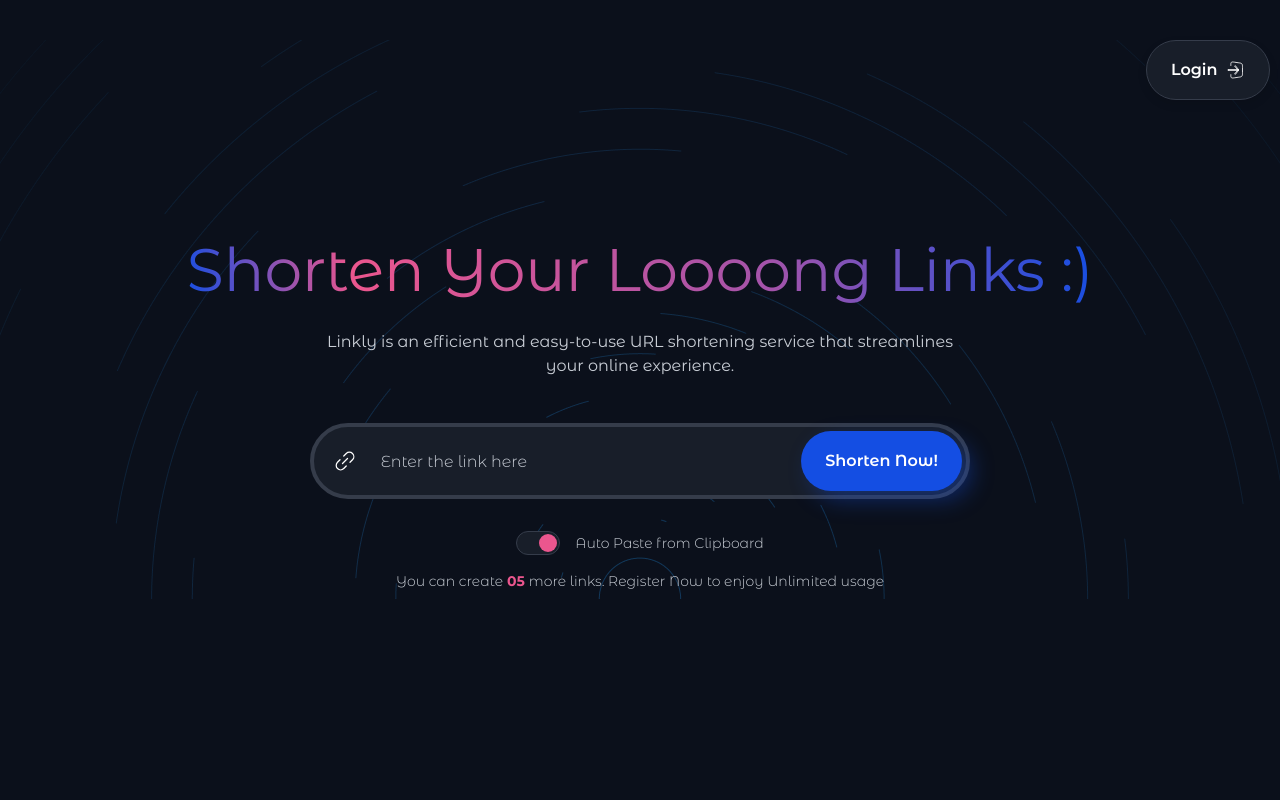
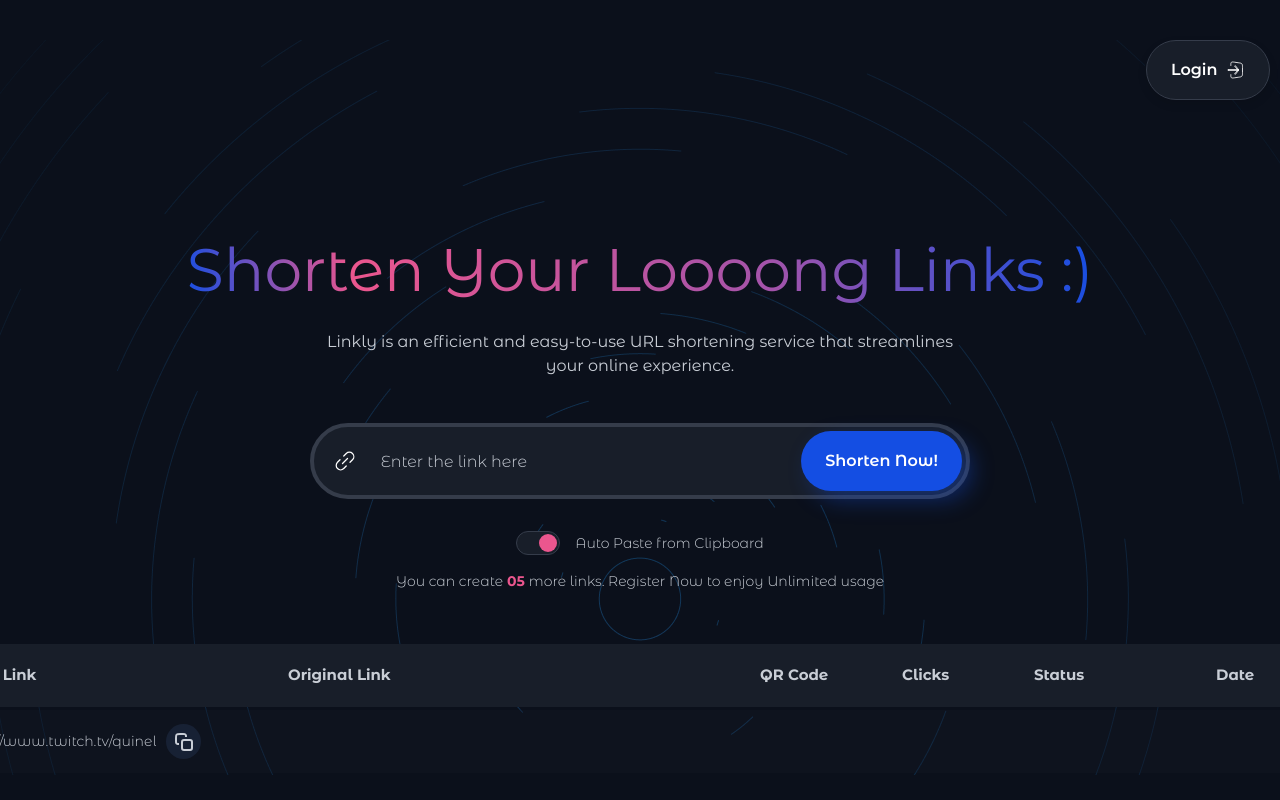
Before and after one commit to Dream-Team-Coders/linkly, a React (Create React App) app: page / in a window 1280 px wide. Shown: the top 800 px of the page. Built offline with nearby package versions, Linux system fonts and the light colour scheme.

Commit message:
🚧 Links List component started

```diff
--- /dev/null
+++ b/src/components/linksList/LinksList.module.scss
@@ -0,0 +1,59 @@
+.list {
+  margin-top: 40px;
+
+  &_row {
+    margin-top: 3px;
+    background-color: rgba(24, 30, 41, 0.22);
+    padding: 0 25px;
+    width: 1420px;
+    display: grid;
+    grid-template-columns: 260px 400px 70px 60px 110px 110px;
+    grid-template-rows: 63px;
+    justify-content: space-between;
+    align-items: center;
+    white-space: nowrap;
+    color: var(--light);
+
+    &:first-of-type {
+      border-radius: 10px 10px 0 0;
+      background-color: var(--grey);
+    }
+
+    > th,
+    td {
+      display: flex;
+      flex-direction: row;
+      align-items: center;
+      gap: 10px;
+      text-align: left;
+      font-size: 15px;
+
+      .link__short {
+        max-width: 200px;
+        overflow: hidden;
+        transition: color 0.5s;
+
+        &:hover {
+          color: var(--primary--pink);
+        }
+      }
+
+      .icon {
+        display: flex;
+        width: 35px;
+        height: 35px;
+        justify-content: center;
+        align-items: center;
+        border-radius: 100%;
+        background: rgba(28, 40, 63, 0.69);
+        cursor: pointer;
+      }
+    }
+
+    > td {
+      font-size: 14px;
+      font-style: normal;
+      font-weight: 300;
+    }
+  }
+}
--- /dev/null
+++ b/src/components/linksList/LinksList.tsx
@@ -0,0 +1,37 @@
+import React from 'react';
+import styles from './LinksList.module.scss';
+import Icon from 'shared/Icon';
+
+export const LinksList = () => {
+  return (
+    <table className={styles.list}>
+      <tr className={styles.list_row}>
+        <th>Short Link</th>
+        <th>Original Link</th>
+        <th>QR Code</th>
+        <th>Clicks</th>
+        <th>Status</th>
+        <th>Date</th>
+      </tr>
+      <tr className={styles.list_row}>
+        <td>
+          <a
+            href='https://www.twitch.tv/quinella_admin'
+            className={styles.link__short}
+            rel='noreferrer'
+            target='_blank'
+          >
+            https://www.twitch.tv/quinella_admin
+          </a>
+          <span className={styles.icon}>
+            <Icon.CopyIcon
+              stroke='#C9CED6'
+              width={24}
+              height={24}
+            />
+          </span>
+        </td>
+      </tr>
+    </table>
+  );
+};
--- a/src/pages/HomePage.tsx
+++ b/src/pages/HomePage.tsx
@@ -1,6 +1,7 @@
 import React from 'react';
 import styles from './HomePage.module.scss';
 import { InputGroup } from 'components/inputGroup/InputGroup';
+import { LinksList } from 'components/linksList/LinksList';
 
 export const HomePage = () => {
   return (
@@ -11,6 +12,7 @@
         streamlines your online experience.
       </p>
       <InputGroup />
+      <LinksList />
     </div>
   );
 };
--- a/src/shared/Icon.tsx
+++ b/src/shared/Icon.tsx
@@ -1,9 +1,11 @@
 import { ReactComponent as LinkIcon } from 'assets/icons/link.svg';
 import { ReactComponent as SignInIcon } from 'assets/icons/sign-in.svg';
+import { ReactComponent as CopyIcon } from 'assets/icons/copy.svg';
 
 const Icon = {
   LinkIcon,
   SignInIcon,
+  CopyIcon,
 };
 
 export default Icon;
--- a/src/styles/index.scss
+++ b/src/styles/index.scss
@@ -52,6 +52,11 @@
   list-style: none;
 }
 
+a {
+  text-decoration: none;
+  color: inherit;
+}
+
 /* Элементы a, у которых нет класса, сбрасываем до дефолтных стилей */
 a:not([class]) {
   text-decoration-skip-ink: auto;
```
Also changed, not shown: src/assets/icons/copy.svg (added).
